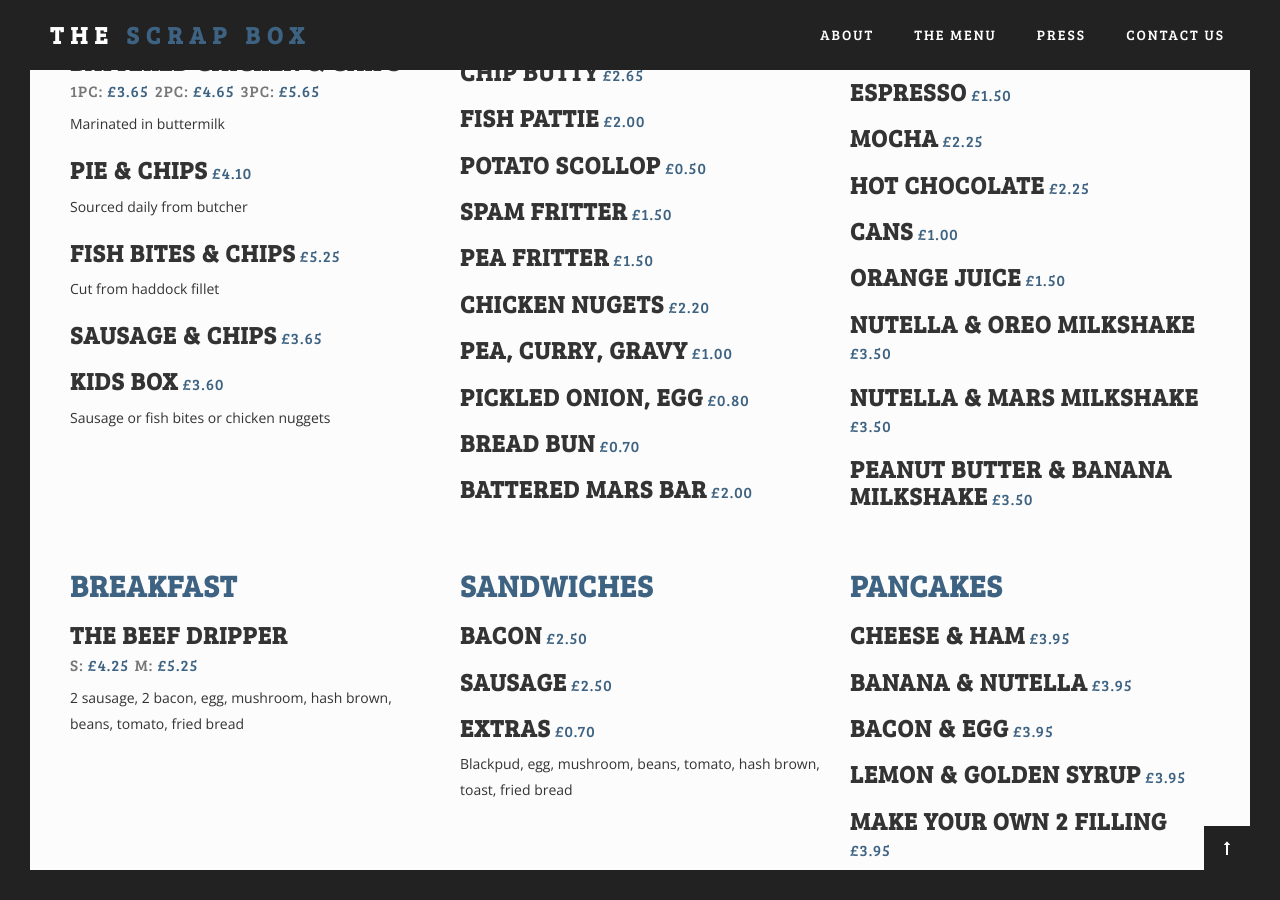
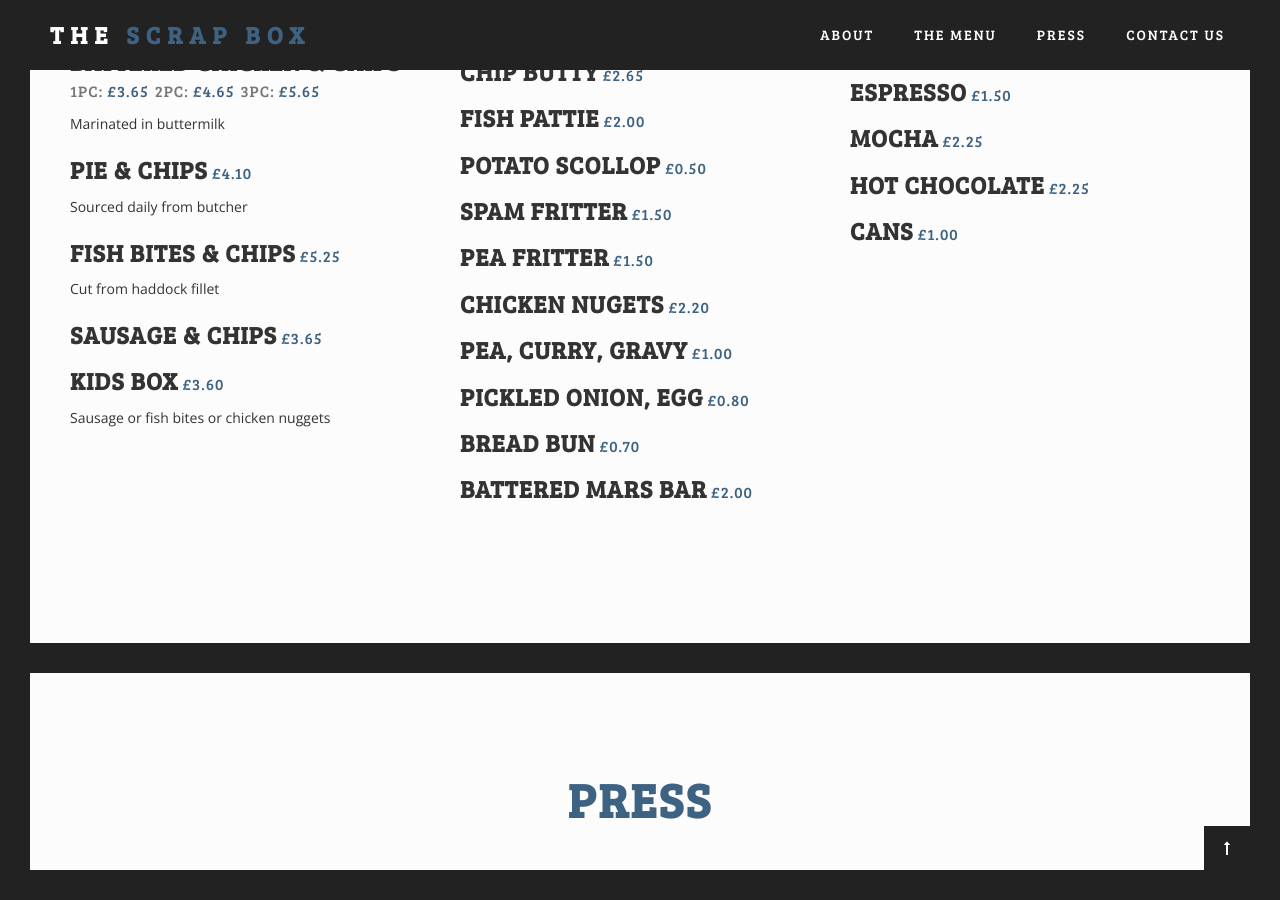
Before and after one commit to axwalker/thescrapbox, a Jekyll site: the page built from index.md, in a window 1280 px wide and 900 px high, scrolled down 3308 px. Built offline with Jekyll 4.4.1, drawn with Linux system fonts in a browser that asks for light colours; some of the changed text lies outside the part shown.

Commit message:
Remove breakfast items

```diff
--- a/_data/menu.yml
+++ b/_data/menu.yml
@@ -101,52 +101,3 @@
 
     - title: Cans
       price: £1.00
-
-    - title: Orange Juice
-      price: £1.50
-
-    - title: Nutella & Oreo Milkshake
-      price: £3.50
-
-    - title: Nutella & Mars Milkshake
-      price: £3.50
-
-    - title: Peanut Butter & Banana Milkshake
-      price: £3.50
-
-
-- title: Breakfast
-  items:
-    - title: The Beef Dripper
-      description: 2 sausage, 2 bacon, egg, mushroom, hash brown, beans, tomato, fried bread
-      prices:
-        - size: S
-          price: £4.25
-        - size: M
-          price: £5.25
-
-
-- title: Sandwiches
-  items:
-    - title: Bacon
-      price: £2.50
-    - title: Sausage
-      price: £2.50
-    - title: Extras
-      description: Blackpud, egg, mushroom, beans, tomato, hash brown, toast, fried bread
-      price: £0.70
-
-
-- title: Pancakes
-  items:
-    - title: Cheese & Ham
-      price: £3.95
-    - title: Banana & Nutella
-      price: £3.95
-    - title: Bacon & Egg
-      price: £3.95
-    - title: Lemon & Golden Syrup
-      price: £3.95
-    - title: Make Your Own 2 Filling
-      description: "Bacon, egg, cheese, ham, mushroom, tomato, nutella, strawberries, ice cream (extras: £0.70)"
-      price: £3.95
```
